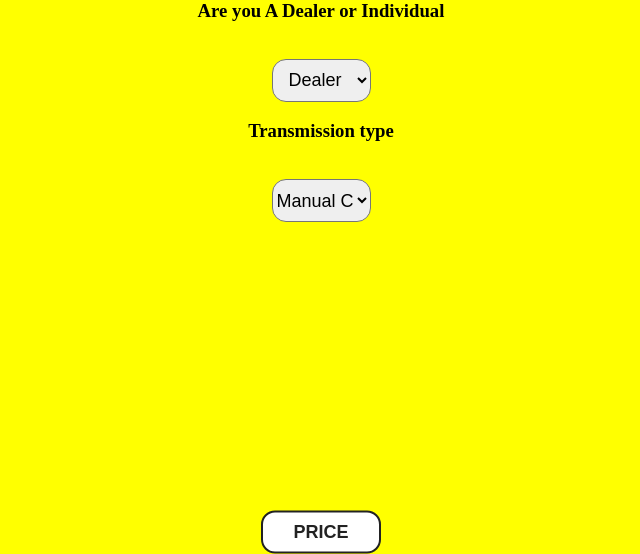
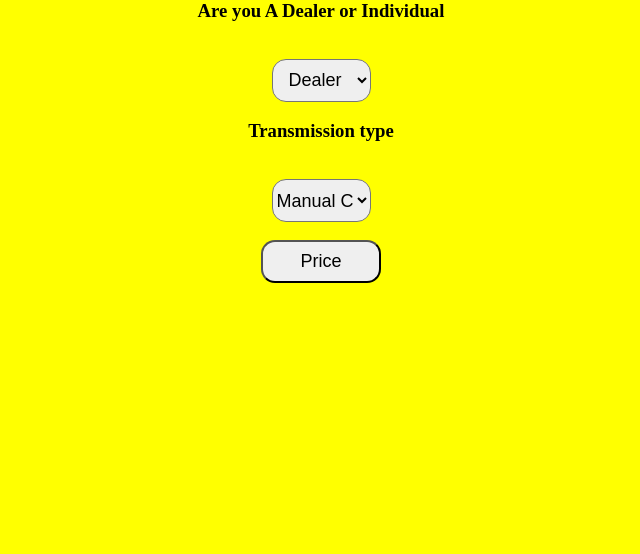
Before and after one commit to imbalram/minor_project, a Flask app: page / in a window 1280 px wide. Shown: the part 585-1139 px from the top of the page, without its empty margins (319-959 px from the left). After the commit the page ends 868 px from the top, so only its background shows below. Run offline with Flask 2, Linux system fonts and the light colour scheme; parts of the project's set-up code (start-up, migrations or seed data) failed here and were passed over.

Commit message:
Update index.html

```diff
--- a/templates/index.html
+++ b/templates/index.html
@@ -213,20 +213,7 @@
   transform:translate(-50%,-50%) scale(1);
 }
 
-button {
-  position:absolute;
 
-  transform:translate(-50%,-50%);
-  width=100px
-  padding:1px;
-  font-size:8px;
-  border:2px solid #222;
-  color:#222;
-  bottom: -45%;
-  text-transform:uppercase;
-  font-weight:600;
-  background:#fff;
-}
     </style>
 
 <script>
```
